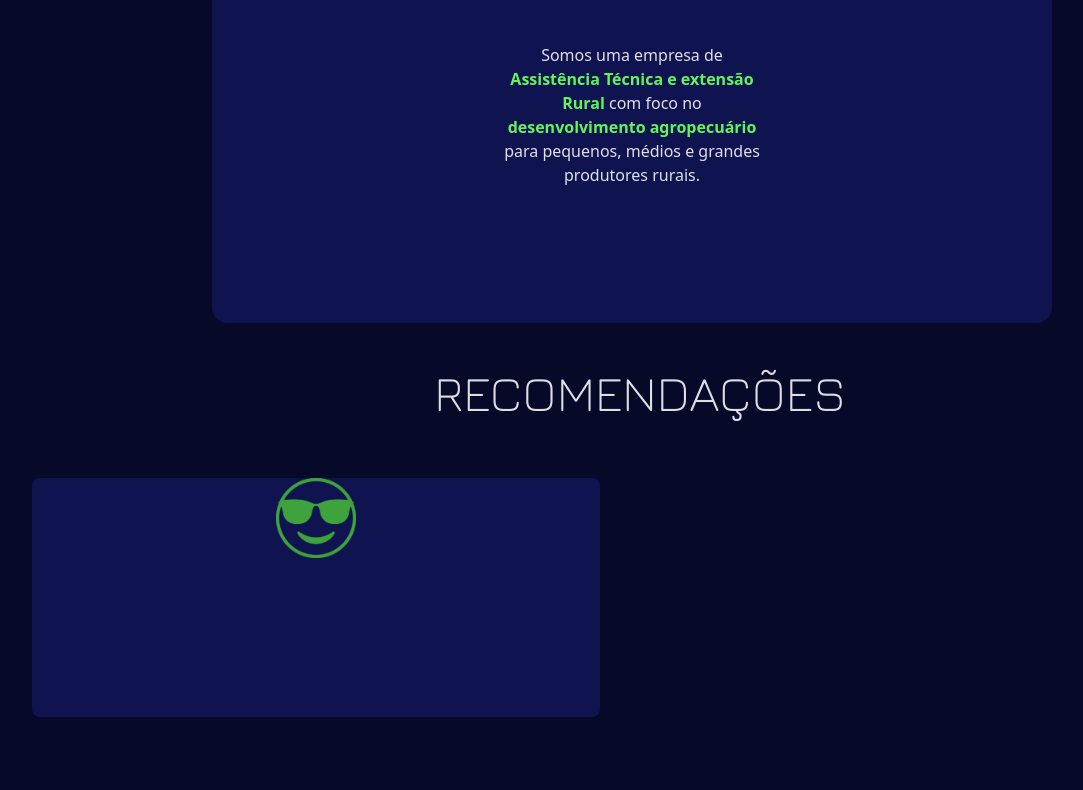
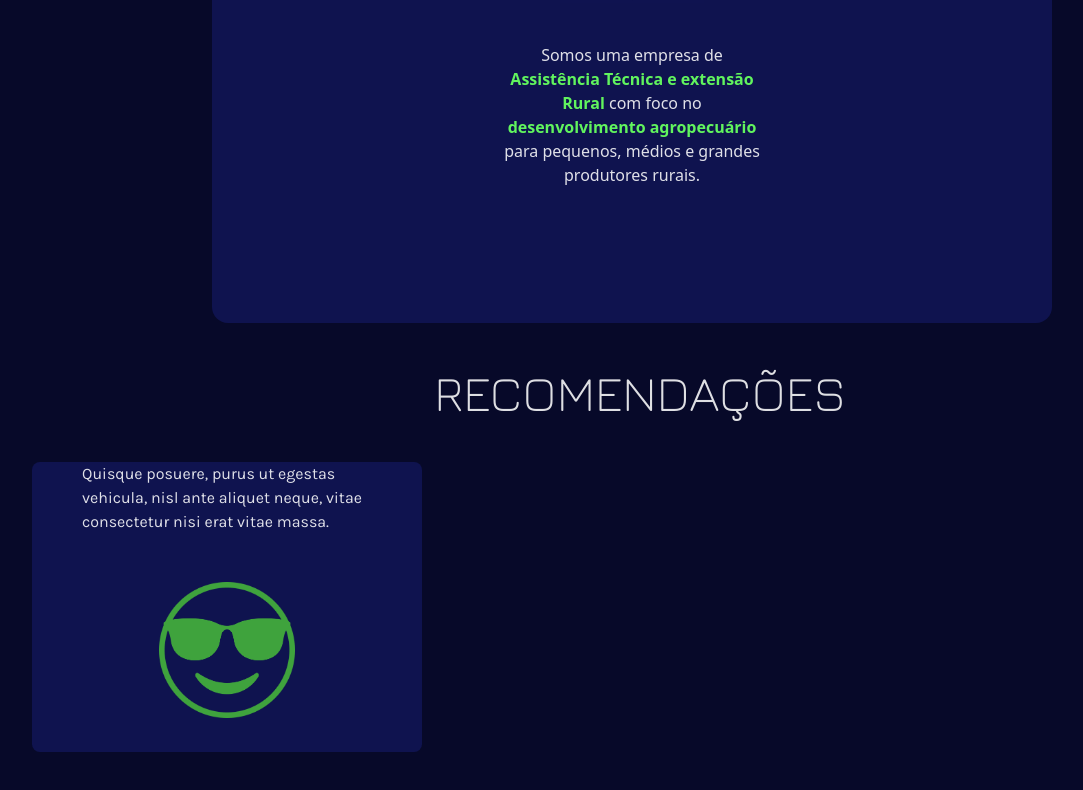
Before and after one commit to Gabrielfernandes7/frontend-consurural, a React (Vite) app in the folder frontend-consurural/: page / in a window 1280 px wide. Shown: the part 2050-2840 px from the top of the page, without its empty margins (8-1091 px from the left). Built offline with nearby package versions, Linux system fonts and the light colour scheme; a web font is replaced by a local one.

Commit message:
card recomendation styling

```diff
--- a/frontend-consurural/src/App.tsx
+++ b/frontend-consurural/src/App.tsx
@@ -22,6 +22,7 @@ function App() {
       </div>
 
       <div
+        className="scheduling-form-app"
         style={{
           minWidth: 400,
         }}
@@ -29,8 +30,15 @@ function App() {
         <SchedulingForm />
       </div>
 
-      <div>
-        <CardRecomendations />
+      <div className="card-recomendations-app">
+        <CardRecomendations
+          description="
+          Quisque posuere,
+          purus ut egestas vehicula,
+          nisl ante aliquet neque,
+          vitae consectetur nisi erat vitae massa."
+          image_card_recomendation='src/assets/icons/icon-happy.png'
+        />
       </div>
     </div>
   );
--- a/frontend-consurural/src/components/CardRecommendations/CardRecomendations.css
+++ b/frontend-consurural/src/components/CardRecommendations/CardRecomendations.css
@@ -13,19 +13,20 @@
 
     background-color: #0F134F;
 
-    width: 568px;
-    height: 239px;
+    width: 390px;
+    height: 290px;
 }
 
 .icon-recomendations {
     flex-direction: column;
 
-    height: 5rem;
-    width: 5rem;
+    height: 8.5rem;
+    width: 8.5rem;
 
     margin: 3rem auto;
 }
 
 .text-recomendations {
-    margin: 1rem auto;
+    font-family: "Karla";
+    margin: auto 50px auto 50px;
 }
--- a/frontend-consurural/src/components/CardRecommendations/CardRecomendations.tsx
+++ b/frontend-consurural/src/components/CardRecommendations/CardRecomendations.tsx
@@ -1,10 +1,11 @@
 import "./CardRecomendations.css";
 
-export interface DescriptionCard {
-    description: string
+export interface RecomendationCard {
+    description: string,
+    image_card_recomendation: string
 }
 
-const CardRecomendations = ({ description }: DescriptionCard) => {
+const CardRecomendations = ({ description, image_card_recomendation }: RecomendationCard) => {
     return (
         <div className="container-recomendations">
 
@@ -15,7 +16,7 @@ const CardRecomendations = ({ description }: DescriptionCard) => {
                     { description }
                 </div>
                 <img
-                    src="src/assets/icons/icon-happy.png"
+                    src={image_card_recomendation}
                     alt="icon-happy"
                     className="icon-recomendations"
                 />
```
